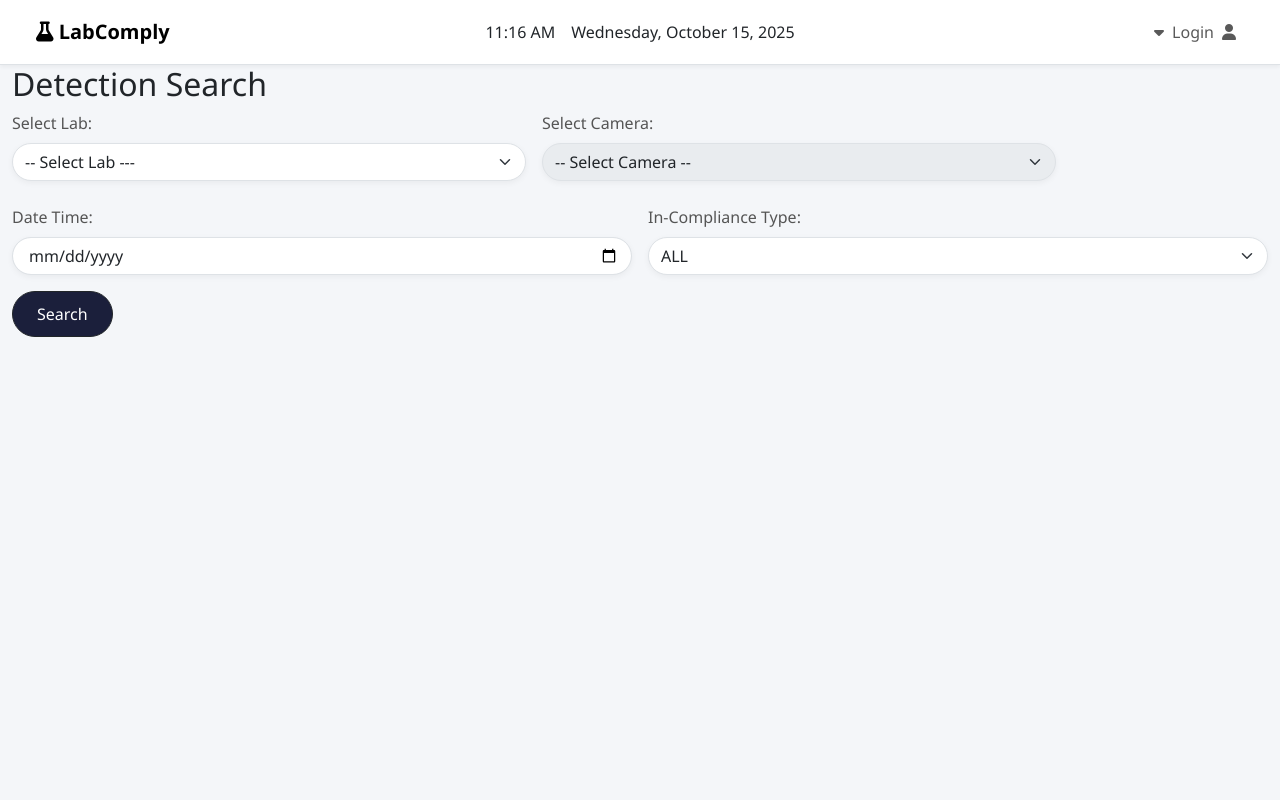
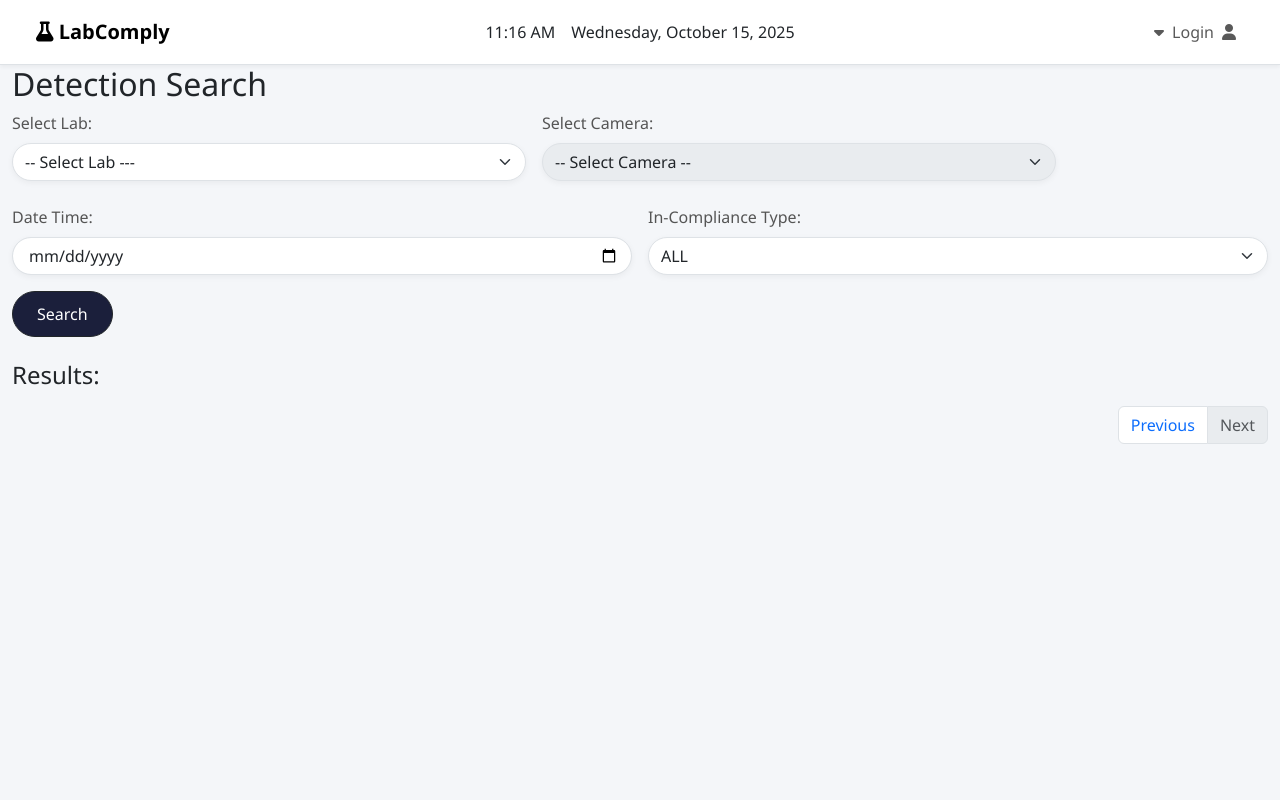
Before and after one commit to TwittK/ICT2114, a Flask app: template modularized/web/templates/second_incompliance.html in a window 1280 px wide. Run offline with Flask 3, Linux system fonts and the light colour scheme; the template is opened without the code that fills it, so the values that code supplies are empty; parts of the project's set-up code (start-up, migrations or seed data) failed here and were passed over; some libraries are stand-ins or nearby versions.

Commit message:
Pagination on second non-compliance page.

```diff
--- a/modularized/data_source/camera_dao.py
+++ b/modularized/data_source/camera_dao.py
@@ -164,3 +164,24 @@ class CameraDAO:
                 (lab_name,),
             )
             return [row["name"] for row in cursor.fetchall()]
+
+    def get_first_cameras_for_lab(self, lab_name):
+        """
+        Returns the name of the first camera for a given lab,
+        or None if no camera exists.
+        """
+        if not lab_name:
+            return None
+
+        with self.get_cursor() as cursor:
+            cursor.execute(
+                """
+                SELECT c.name
+                FROM Camera c
+                         JOIN Lab l ON c.camera_lab_id = l.LabId
+                WHERE l.lab_name = %s
+                ORDER BY c.name LIMIT 1
+                """, (lab_name,),
+            )
+            row = cursor.fetchone()
+            return row["name"] if row else None
--- a/modularized/web/routes.py
+++ b/modularized/web/routes.py
@@ -1,4 +1,5 @@
 import logging
+import math
 import queue
 import xml.etree.ElementTree as ET
 from datetime import datetime
@@ -389,48 +390,28 @@ def index():
 @app.route("/second-incompliance", methods=["GET", "POST"])
 @login_required
 def second_incompliance():
+    lab_dao = LabDAO(DB_PARAMS)
+    camera_dao = CameraDAO(DB_PARAMS)
     # Get lab and camera from URL query parameters - mandatory for filtering
     lab_name = request.args.get("lab")
     camera_name = request.args.get("camera")
 
+    # Current page number from query params, default to 1
+    current_page = request.args.get("page", default=1, type=int)
+    # Number of results per page.
+    page_size = 9
+
     # Redirect if either lab or camera not specified.
     if not lab_name or not camera_name:
         try:
-            conn = psycopg2.connect(**DB_PARAMS)
-            cursor = conn.cursor()
-
-            # Get first lab name (e.g., E2-L6-016)
-            cursor.execute("SELECT lab_name FROM Lab ORDER BY lab_name LIMIT 1")
-            first_lab = cursor.fetchone()
-            if first_lab:
-                lab_name = first_lab[0]
+            all_labs = lab_dao.get_all_labs() or []
+            if all_labs:
+                # First lab
+                lab_name = all_labs[0]["lab_name"]
             else:
                 lab_name = None
 
-            # Get first camera for the lab.
-            if lab_name:
-                cursor.execute(
-                    """
-                    SELECT c.name
-                    FROM Camera c
-                             JOIN Lab l ON c.camera_lab_id = l.LabId
-                    WHERE l.lab_name = %s
-                    ORDER BY c.name LIMIT 1
-                    """,
-                    (lab_name,),
-                )
-
-                first_camera = cursor.fetchone()
-
-                if first_camera:
-                    camera_name = first_camera[0]
-                else:
-                    camera_name = None
-            else:
-                camera_name = None
-
-            conn.close()
-
+            camera_name = camera_dao.get_first_cameras_for_lab(lab_name)
         except Exception:
             flash("Error retrieving default lab and camera.", "danger")
             return redirect(url_for("index"))
@@ -560,9 +541,19 @@ def second_incompliance():
         print(f"Exception: {e}")
         return redirect(url_for("index"))
 
+    # Total results
+    total_results = len(results)
+    # Compute total pages based on page size.
+    total_pages = max(1, math.ceil(total_results / page_size))
+
+    # Slice results for the current page.
+    start_index = (current_page - 1) * page_size
+    end_index = start_index + page_size
+    results_page = results[start_index:end_index]
+
     return render_template(
         "second_incompliance.html",
-        results=results,
+        results=results_page,
         lab_name=lab_name,
         camera_name=camera_name,
         cam_management=cam_management,
@@ -572,6 +563,8 @@ def second_incompliance():
         all_labels=all_labels,
         selected_date=selected_date,
         selected_object_type=selected_object_type,
+        current_page=current_page,
+        total_pages=total_pages,
     )
 
 
--- a/modularized/web/templates/second_incompliance.html
+++ b/modularized/web/templates/second_incompliance.html
@@ -72,8 +72,9 @@
         </div>
     </form>
 
-    {% if results %}
+    {% if not results %}
         <h4 class="mb-3">Results:</h4>
+
         <div class="row">
             {% for row in results %}
                 <div class="col-md-4 mb-4">
@@ -101,6 +102,28 @@
                 </div>
             {% endfor %}
         </div>
+
+        {# Pagination UI #}
+        <nav aria-label="Results pagination">
+            <ul class="pagination justify-content-end">
+                <li class="page-item {% if current_page == 1 %} disabled{% endif %}">
+                    <a class="page-link" href="?lab={{ selected_lab }}&page={{ current_page - 1 }}">Previous</a>
+                </li>
+
+                {% for p in range(1, total_pages + 1) %}
+                    <li class="page-item {% if p == current_page %}active{% endif %}">
+                        <a class="page-link" href="?lab={{ selected_lab }}&page={{ p }}">
+                            {{ p }}
+                        </a>
+                    </li>
+                {% endfor %}
+
+                <li class="page-item {% if current_page == total_pages %}disabled{% endif %}">
+                    <a class="page-link" href="?lab={{ selected_lab }}&page={{ current_page + 1 }}">Next</a>
+                </li>
+            </ul>
+        </nav>
+
     {% endif %}
 
     {# Image Modal #}
```
